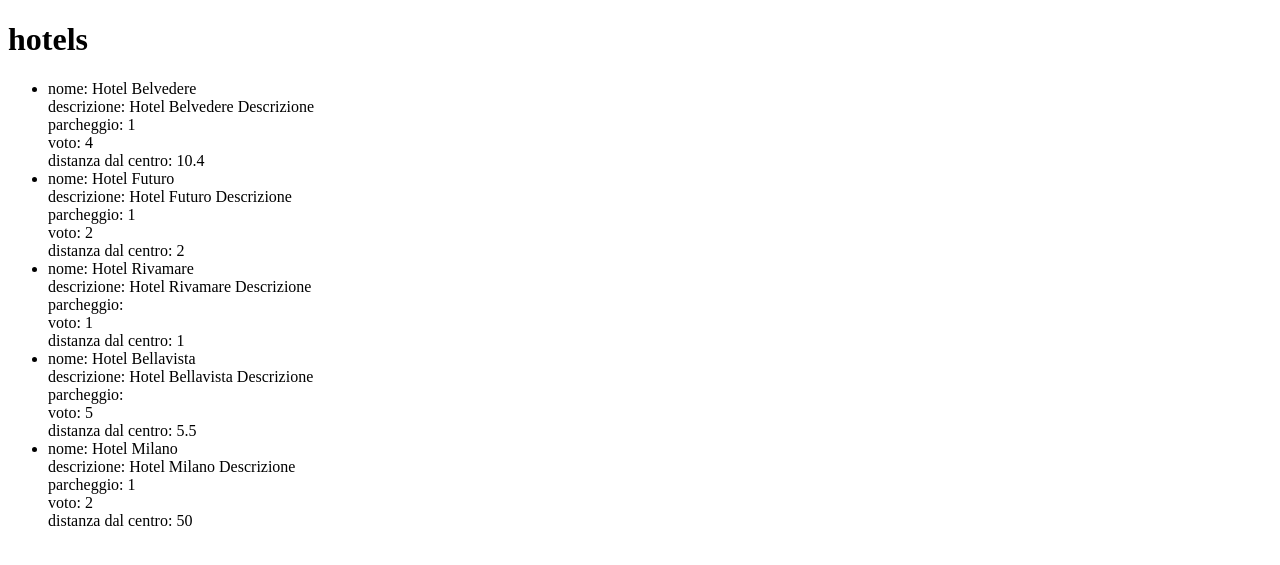
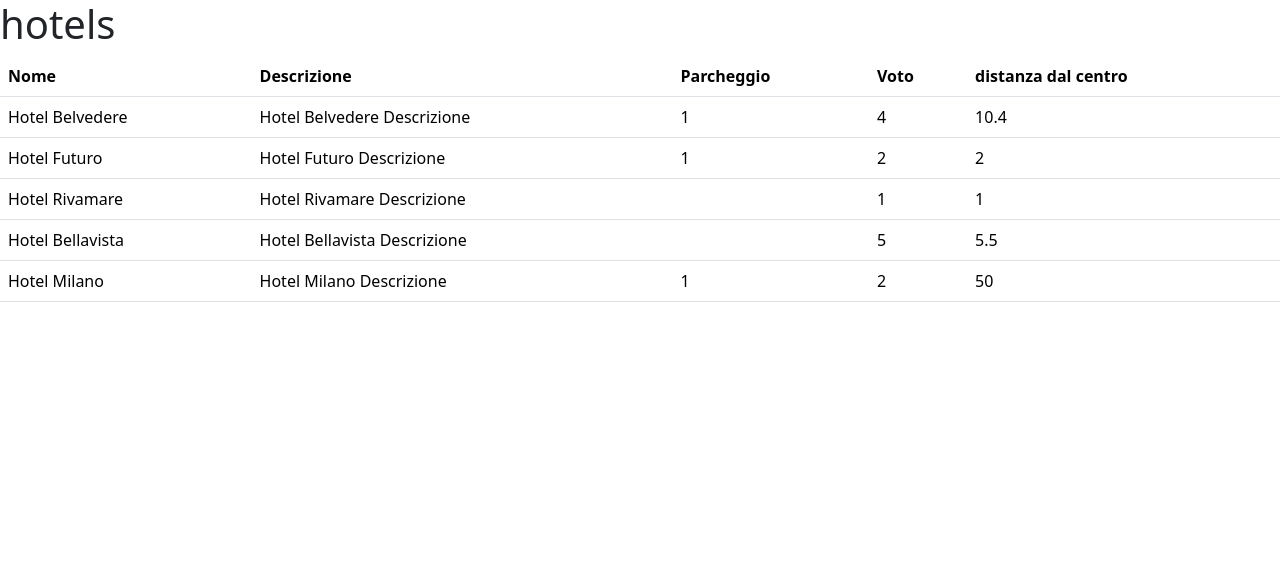
Before and after one commit to Alfredodaniello/php-hotel, a PHP site: page / in a window 1280 px wide. Shown: the top 565 px of the page. Run offline with PHP 8.4, Linux system fonts and the light colour scheme.

Commit message:
exercise completed

```diff
--- a/index.php
+++ b/index.php
@@ -61,19 +61,33 @@
     <meta charset="UTF-8">
     <meta name="viewport" content="width=device-width, initial-scale=1.0">
     <title>Document</title>
+    <link href="https://cdn.jsdelivr.net/npm/bootstrap@5.3.3/dist/css/bootstrap.min.css" rel="stylesheet" integrity="sha384-QWTKZyjpPEjISv5WaRU9OFeRpok6YctnYmDr5pNlyT2bRjXh0JMhjY6hW+ALEwIH" crossorigin="anonymous">
 </head>
 <body>
     <h1>hotels</h1>
-    <ul>
-        <?php foreach($hotels as $hotel) { ?>
-            <li>
-                <div> nome: <?php echo $hotel["name"] ?></div>
-                <div> descrizione: <?php echo $hotel["description"] ?></div>
-                <div> parcheggio: <?php echo $hotel["parking"] ?></div>
-                <div> voto: <?php echo $hotel["vote"] ?></div>
-                <div> distanza dal centro: <?php echo $hotel["distance_to_center"] ?></div>
-            </li>
-        <?php } ?>
-    </ul>
+
+    <table class="table">
+  <thead>
+    <tr>
+      <th scope="col">Nome</th>
+      <th scope="col">Descrizione</th>
+      <th scope="col">Parcheggio</th>
+      <th scope="col">Voto</th>
+      <th scope="col">distanza dal centro</th>
+    </tr>
+  </thead>
+  <tbody>
+    <?php foreach($hotels as $hotel) { ?>
+        <tr>
+            <td><?php echo $hotel["name"] ?></td>
+            <td><?php echo $hotel["description"] ?></td>
+            <td><?php echo $hotel["parking"] ?></td>
+            <td><?php echo $hotel["vote"] ?></td>
+            <td><?php echo $hotel["distance_to_center"] ?></td>
+        </tr>
+    <?php } ?>
+  </tbody>
+</table>
+    <script src="https://cdn.jsdelivr.net/npm/bootstrap@5.3.3/dist/js/bootstrap.bundle.min.js" integrity="sha384-YvpcrYf0tY3lHB60NNkmXc5s9fDVZLESaAA55NDzOxhy9GkcIdslK1eN7N6jIeHz" crossorigin="anonymous"></script>
 </body>
 </html>
```
